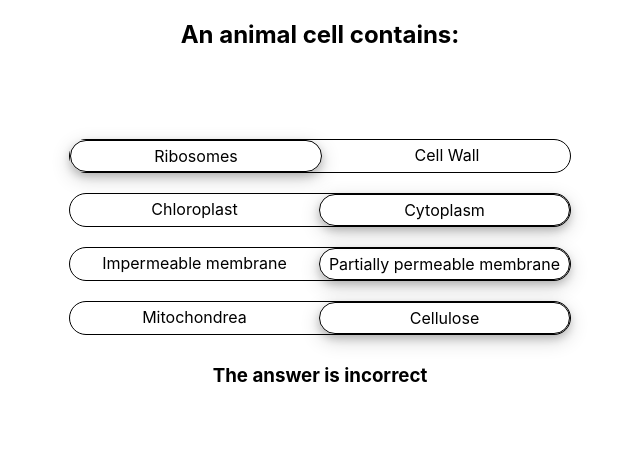
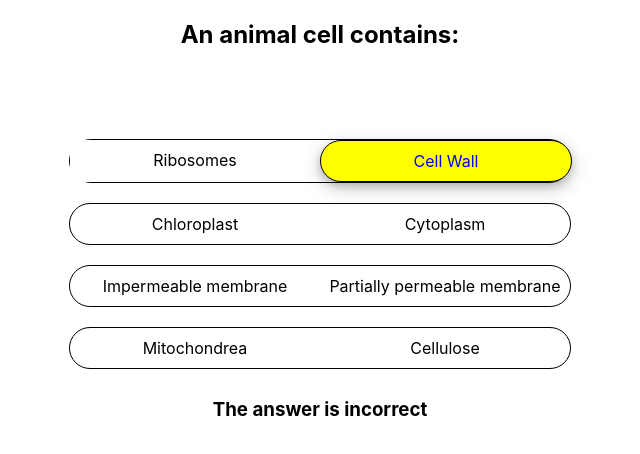
Before and after one commit to harrystacey123/seneca-technical-task, a React (Create React App) app: page / in a window 1280 px wide. Shown: the top 454 px of the page, without its empty margins (320-960 px from the left). Built offline with nearby package versions, Linux system fonts and the light colour scheme.

Commit message:
switch now works

```diff
--- a/src/App.css
+++ b/src/App.css
@@ -21,12 +21,11 @@
 }
 
 .answer3 {
-  border: 1px solid black;
-  box-shadow: 0 4px 8px 0 rgba(0, 0, 0, 0.2), 0 6px 20px 0 rgba(0, 0, 0, 0.19);
+
 }
 
 .answer {
-  padding: 5px 0;
+  padding: 10px 0;
   border-radius: 100px;
   width: 250px;
 }
@@ -34,6 +33,10 @@
 .highlighted {
   color: blue;
   background-color: yellow;
+  border: 1px solid black;
+  box-shadow: 0 4px 8px 0 rgba(0, 0, 0, 0.2), 0 6px 20px 0 rgba(0, 0, 0, 0.19);
+  border-radius: 100px;
+  width: 250px;;
 }
 
 .non-highlighted {
--- a/src/Options.js
+++ b/src/Options.js
@@ -6,7 +6,7 @@ class Options extends Component {
         super(props);
         this.state = {
             answer1WrongActive: false,
-            answer1Correct: 'non-highlighted',
+            answer1CorrectActive: true,
             answer2Wrong: 'non-highlighted',
             answer2Correct: 'highlighted',
             answer3Wrong: 'non-highlighted',
@@ -14,22 +14,24 @@ class Options extends Component {
             answer4Wrong: 'highlighted',
             answer4Correct: 'non-highlighted',
         };
-        this.handleClick = this.handleClick.bind(this)
+        this.handleClickAnswer1 = this.handleClickAnswer1.bind(this)
     }
 
-    handleClick() {
-        const currentState = this.state.answer1WrongActive;
-        this.setState({answer1WrongActive: !currentState});
+    handleClickAnswer1() {
+        const currentStateAnswer1Wrong = this.state.answer1WrongActive;
+        const currentStateAnswer1Correct = this.state.answer1CorrectActive;
+        this.setState({answer1WrongActive: !currentStateAnswer1Wrong});
+        this.setState({answer1CorrectActive: ! currentStateAnswer1Correct})
     };
 
     render() {
         return(
             <div className='options-div'>
                 <div className='answer-div'>
-                    <div className={this.state.answer1WrongActive ? 'highlighted' : 'non-highlighted'} onClick={this.handleClick}>
-                        <div className='answer answer1 answer3'>{this.props.question.answer1.correctAnswer}</div>
+                    <div className={this.state.answer1WrongActive ? 'highlighted' : 'non-highlighted'} onClick={this.handleClickAnswer1}>
+                        <div className='answer'>{this.props.question.answer1.correctAnswer}</div>
                     </div>
-                    <div >
+                    <div className={this.state.answer1CorrectActive ? 'highlighted' : 'non-highlighted'} onClick={this.handleClickAnswer1}>
                         <div className='answer answer2'>{this.props.question.answer1.wrongAnswer}</div>
                     </div>
                 </div>
```
